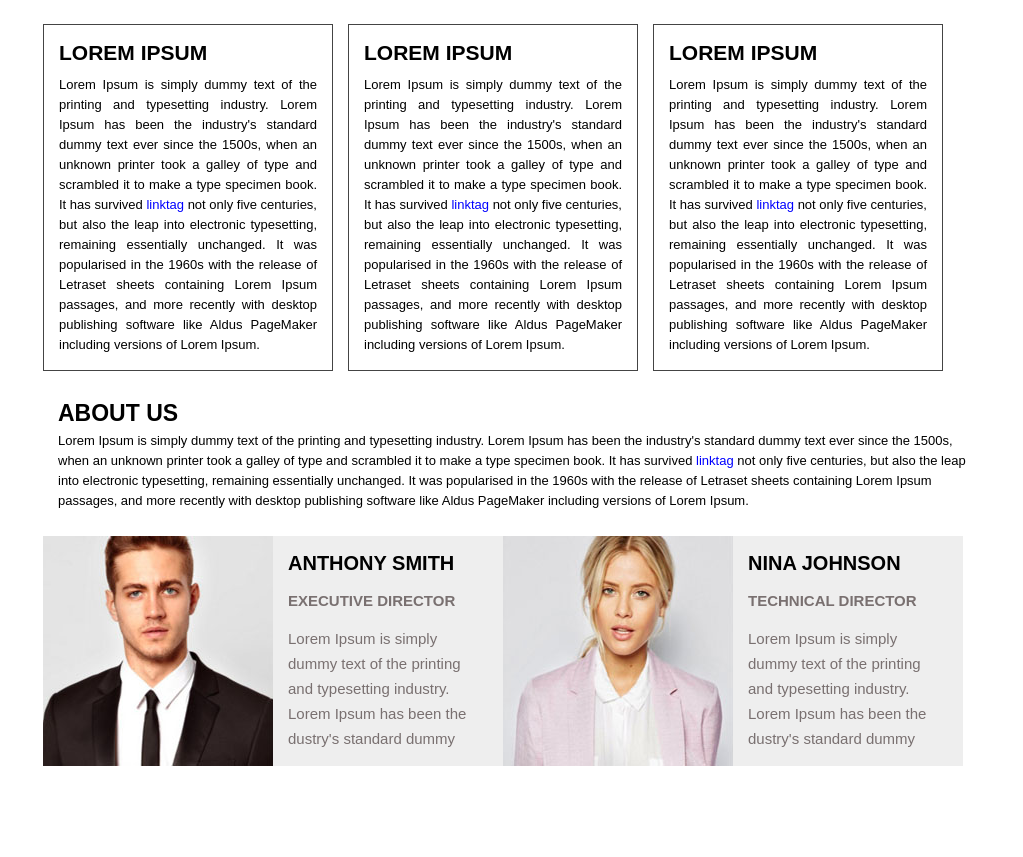
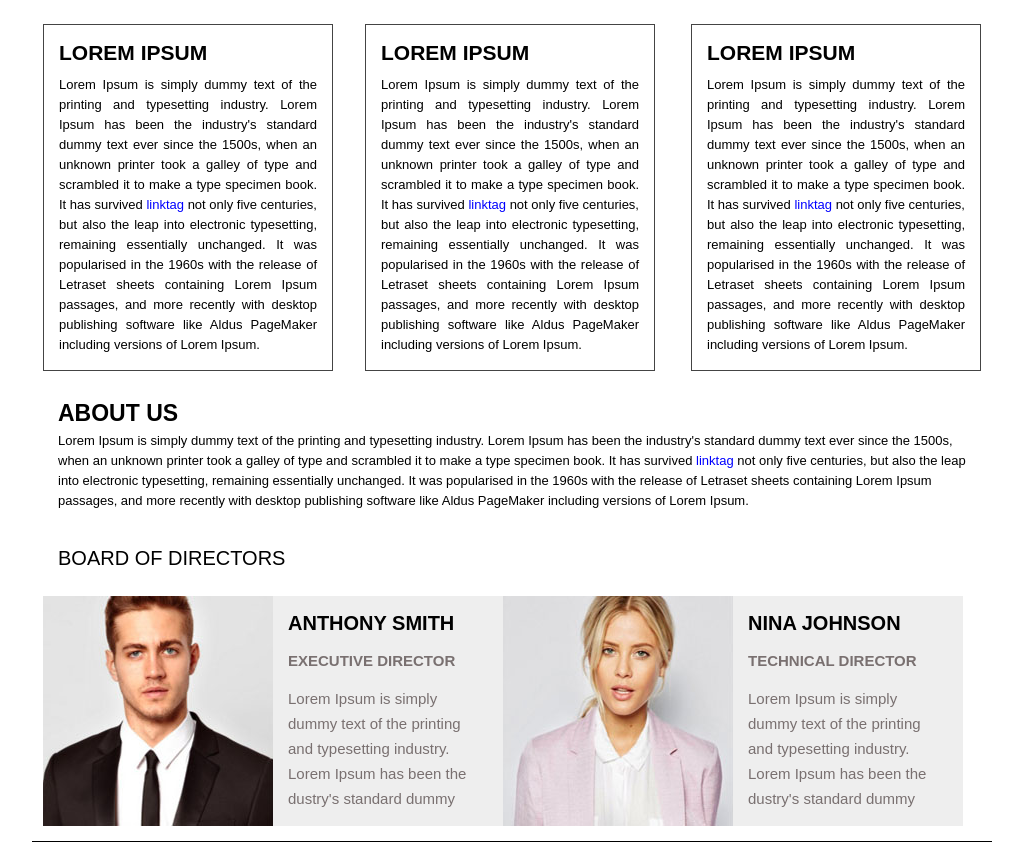
Before and after one commit to gangesm/html_assignments, a plain HTML site: page assignment_2/index.html in a window 1280 px wide. Shown: the part 77-934 px from the top of the page, without its empty margins (128-1151 px from the left). Before the commit the page ends 847 px from the top, so only its background shows below. Drawn offline with Linux system fonts and the light colour scheme.

Commit message:
director and director details are complete

```diff
--- a/assignment_2/css/style.css
+++ b/assignment_2/css/style.css
@@ -63,9 +63,18 @@ a {
   border-color:#444444;
   margin-bottom: 15px;
 }
+.serviceBox3 {
+  width: 288px;
+  float: left;
+  border-style: solid;
+  border-width: 1px;
+  border-color:#444444;
+  margin-bottom: 15px;
+  margin-left: 32px;
+}
 .serviceBox2 {
   width: 288px;
-  float: left;
+  float: right;
   margin-left: 15px;
   border-style: solid;
   border-width: 1px;
@@ -104,6 +113,14 @@ a {
   font-size: 13px;
 }
 
+h1 {
+  font-size: 20px;
+  font-weight: 500;
+  text-transform: uppercase;
+  line-height: 45px;
+  padding: 0px 15px 15px;
+}
+
 .owner {
   width: 230px;
   height: 230px;
@@ -136,3 +153,12 @@ a {
   font-size: 15px;
   color: #797070;
 }
+
+.line {
+    margin-top: 15px;
+    margin-bottom: 15px;
+    border-style:solid;
+    border-top: 1px;
+    border-top-color: #827b00;
+    border-width: 1px;
+}
--- a/assignment_2/index.html
+++ b/assignment_2/index.html
@@ -32,7 +32,7 @@
           </div>
       </div><!-- Service box -->
 
-      <div class="serviceBox2">
+      <div class="serviceBox3">
           <div class="innerService">
             <h3>Lorem ipsum</h3>
             <p>Lorem Ipsum is simply dummy text of the printing and typesetting industry. Lorem Ipsum has been the industry's standard dummy text ever since the 1500s, when an unknown printer took a galley of type and scrambled it to make a type specimen book. It has survived <a href="#">linktag</a> not only five centuries, but also the leap into electronic typesetting, remaining essentially unchanged. It was popularised in the 1960s with the release of Letraset sheets containing Lorem Ipsum passages, and more recently with desktop publishing software like Aldus PageMaker including versions of Lorem Ipsum.</p>
@@ -55,6 +55,8 @@
 
           <div class="clearfix"></div>
 
+            <h1>Board of directors </h1>
+
           <div class="owner">
             <img src="img/smith.jpg" alt="smith">
           </div><!-- Onwer -->
@@ -75,5 +77,9 @@
           </div><!-- Onwer -->
 
   </div><!-- End Container -->
+  <div class="clearfix"></div>
+
+  <div class="line"></div>
+
 </body>
 </html>
```
